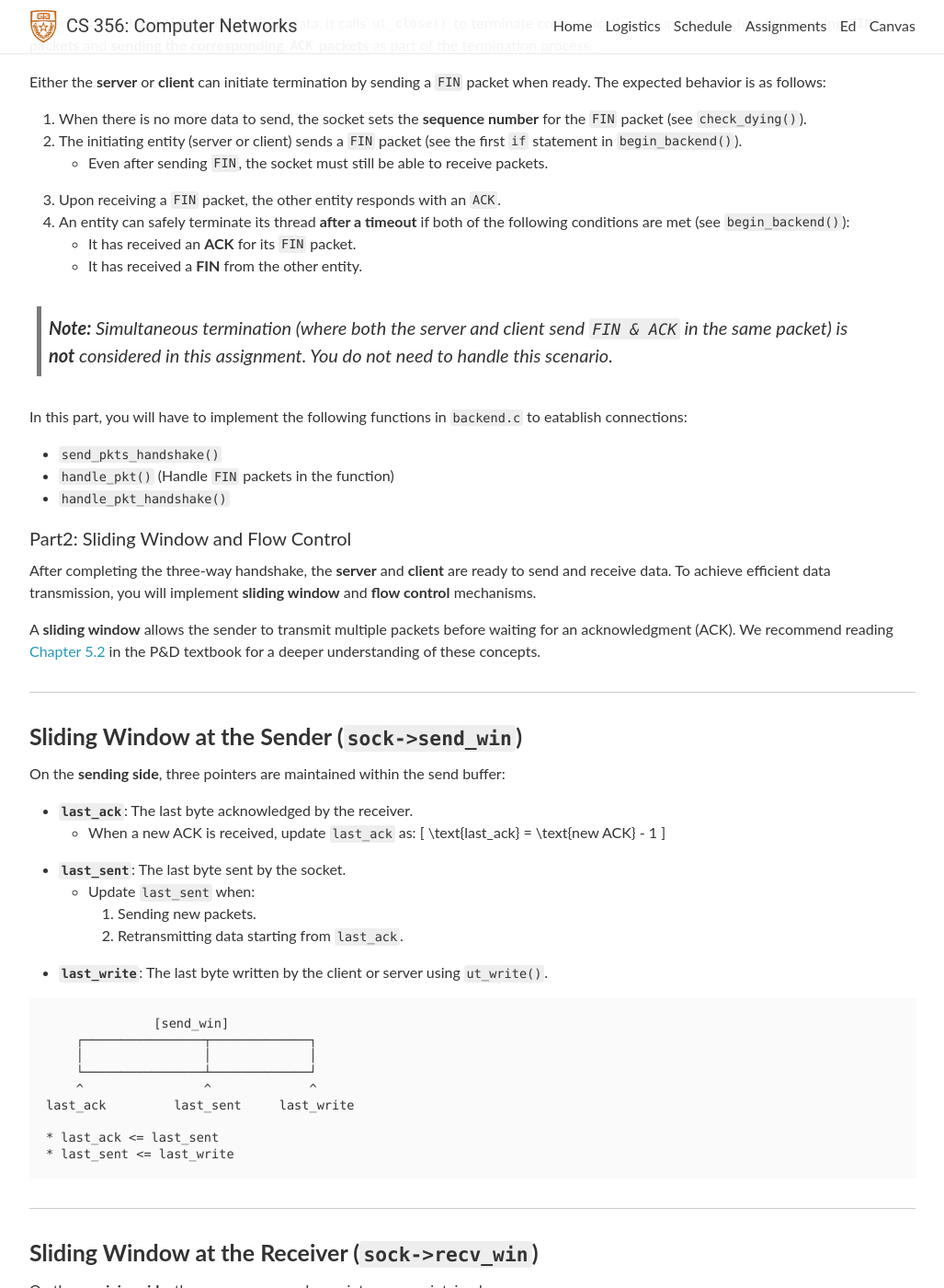
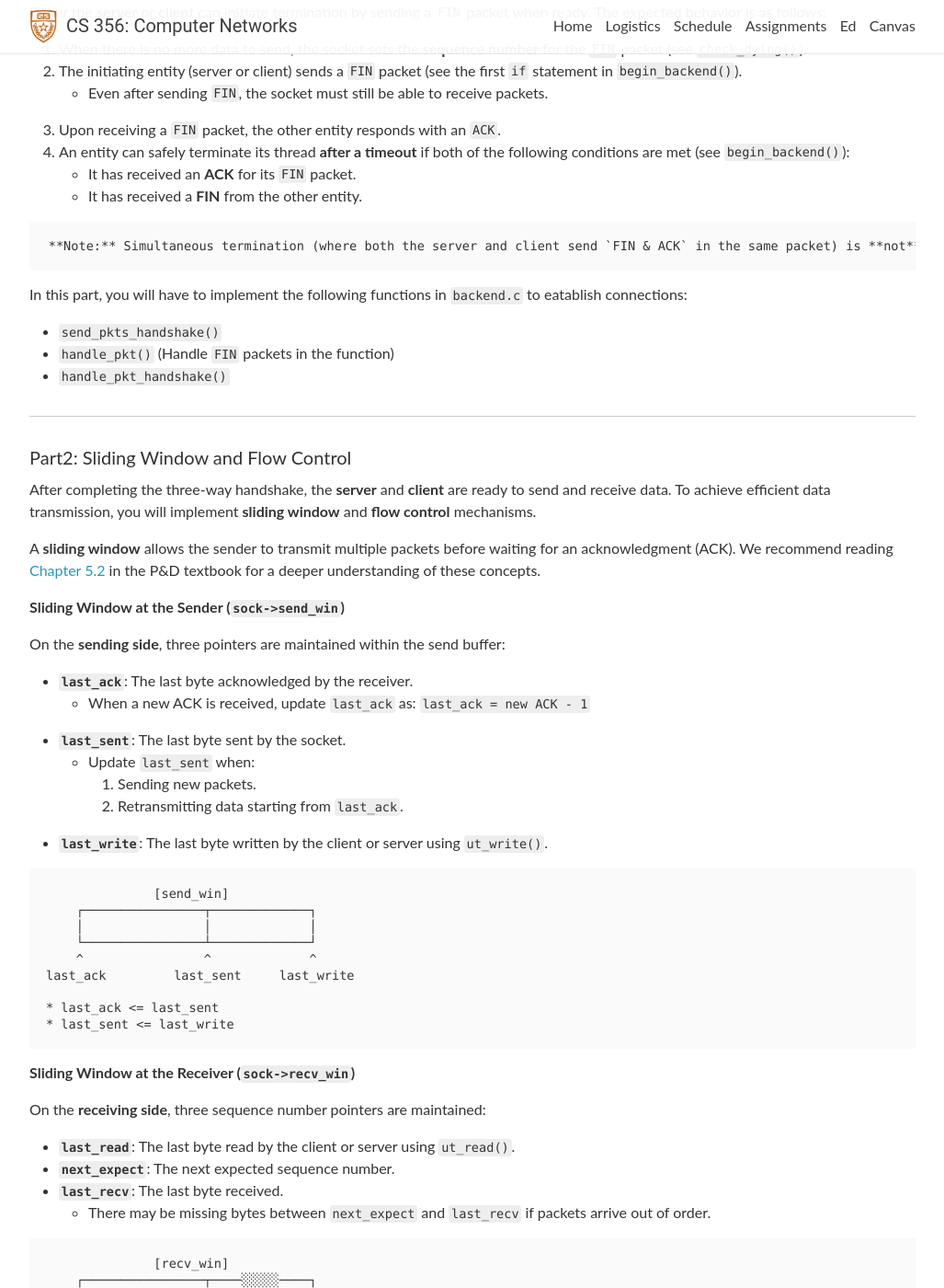
Before and after one commit to utcs356/sp25, a Jekyll site: the page built from _pages/4_congestion_flow_control.md, in a window 1280 px wide and 1400 px high, scrolled down 2425 px. Shown: the whole window at 92% size, without its empty margins (126-1153 px from the left). Built offline with Jekyll 4.4.1, drawn with Linux system fonts in a browser that asks for light colours; nearby versions of some CDN libraries; comment, search, counter and statistics services are not loaded; some of the changed text lies outside the part shown.

Commit message:
assn4 desc update

````diff
--- a/_pages/4_congestion_flow_control.md
+++ b/_pages/4_congestion_flow_control.md
@@ -59,11 +59,11 @@ Your goal is to enable reliable communication by implementing the required funct
 Carefully read the following descriptions and complete the `TODOs` specified in the skeleton code.
 You may modify the skeleton code outside the TODO sections, but do not change the function signatures of the UT TCP socket and its APIs.
 
+---
+
 #### Part1: Connection Establishment and Termination
 
 To enable reliable communication between two entities (`INITIATOR` and `LISTENER`), the connection must first be established. You will implement the **TCP three-way handshake** before data transmission begins. Additionally, you will handle **connection teardown** to safely terminate the connection when no more data needs to be transmitted.
-
----
 
 **Three-Way Handshake**
 
@@ -98,7 +98,9 @@ Either the **server** or **client** can initiate termination by sending a `FIN`
    * It has received an **ACK** for its `FIN` packet.
    * It has received a **FIN** from the other entity.
 
-> **Note:** Simultaneous termination (where both the server and client send `FIN & ACK` in the same packet) is **not** considered in this assignment. You do not need to handle this scenario.
+```
+**Note:** Simultaneous termination (where both the server and client send `FIN & ACK` in the same packet) is **not** considered in this assignment. You do not need to handle this scenario.
+```
 
 In this part, you will have to implement the following functions in `backend.c` to eatablish connections:
 
@@ -106,23 +108,20 @@ In this part, you will have to implement the following functions in `backend.c`
 * `handle_pkt()` (Handle `FIN` packets in the function)
 * `handle_pkt_handshake()`
 
+---
+
 #### Part2: Sliding Window and Flow Control
 
 After completing the three-way handshake, the **server** and **client** are ready to send and receive data. To achieve efficient data transmission, you will implement **sliding window** and **flow control** mechanisms.
 
 A **sliding window** allows the sender to transmit multiple packets before waiting for an acknowledgment (ACK). We recommend reading [Chapter 5.2](https://book.systemsapproach.org/e2e/tcp.html#sliding-window-revisited) in the P&D textbook for a deeper understanding of these concepts.
 
----
-
-### **Sliding Window at the Sender (`sock->send_win`)**
+**Sliding Window at the Sender (`sock->send_win`)**
 
 On the **sending side**, three pointers are maintained within the send buffer:
 
 * **`last_ack`**: The last byte acknowledged by the receiver.
-  * When a new ACK is received, update `last_ack` as:
-    \[
-    \text{last\_ack} = \text{new ACK} - 1
-    \]
+  * When a new ACK is received, update `last_ack` as: `last_ack = new ACK - 1`
 
 * **`last_sent`**: The last byte sent by the socket.
   * Update `last_sent` when:
@@ -143,9 +142,7 @@ last_ack         last_sent     last_write
 * last_sent <= last_write
 ```
 
----
-
-### **Sliding Window at the Receiver (`sock->recv_win`)**
+**Sliding Window at the Receiver (`sock->recv_win`)**
 
 On the **receiving side**, three sequence number pointers are maintained:
 
@@ -166,16 +163,11 @@ last_read        next_expect   last_recv
 * next_expect <= last_recv + 1
 ```
 
----
-
-### **Flow Control and Advertised Window**
+**Flow Control and Advertised Window**
 
 * The **receiver’s advertised window** determines the maximum amount of data the sender can transmit.
   * The UT TCP header includes the `advertised_window` field to communicate this value.
-    * The advertised window is calculated as:
-      \[
-      \text{advertised\_window} = \text{MAX\_NETWORK\_BUFFER} - (\text{last\_recv} - \text{last\_read})
-      \]
+    * The advertised window is calculated as: `advertised_window = MAX_NETWORK_BUFFER - (last_recv - last_read)`
   * The receiver updates the advertised window (`sock->send_adv_win`) as it processes incoming data.
 
 In `backend.c`, you will have to implement the following functions to support sliding window and flow control:
````
